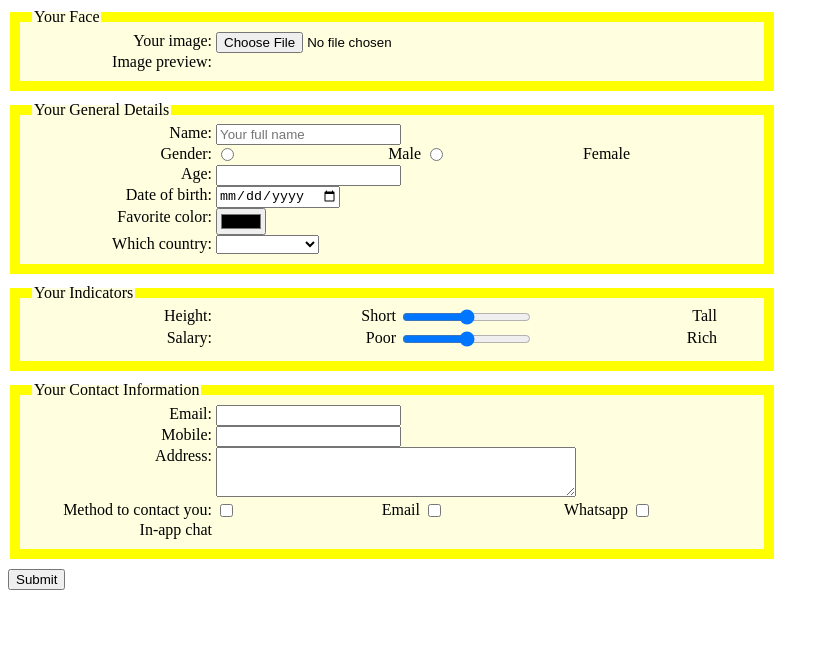
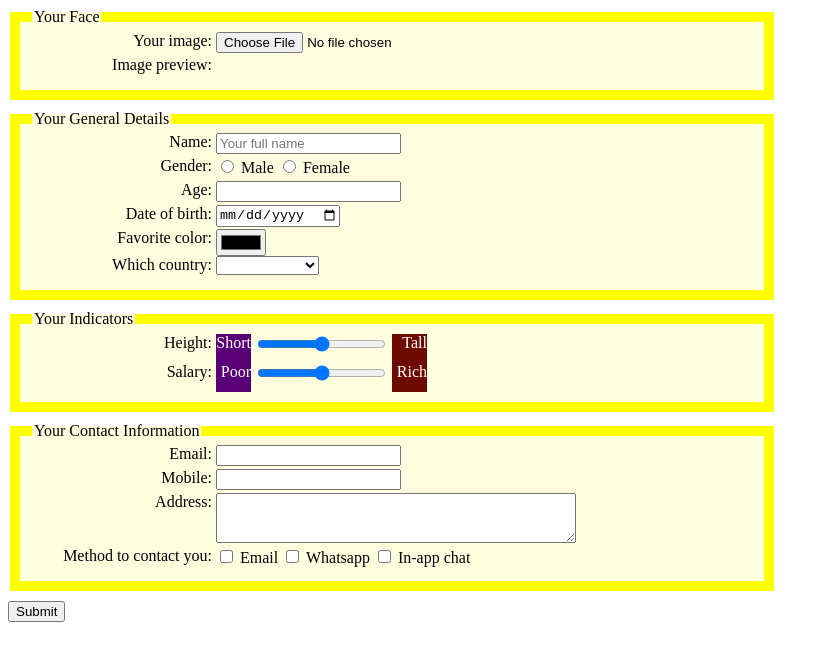
Before and after one commit to djhvscf/Coursera, a plain HTML site: page HTML, CSS and JavaScript/Assessment 1/part3.html in a window 1280 px wide. Shown: the whole page, without its empty margins (0-829 px from the left). Drawn offline with Linux system fonts and the light colour scheme.

Commit message:
Fixing some css code

```diff
--- a/HTML, CSS and JavaScript/Assessment 1/part3.html
+++ b/HTML, CSS and JavaScript/Assessment 1/part3.html
@@ -9,15 +9,32 @@
 				width: 720px;
 			}
 
-			fieldset label {
+			#label {
 				width: 180px;
+				display:inline-block;
+				text-align: right;
+				vertical-align: top;
+				margin-bottom: 6px;
+			}
+
+			#indicatorsLabel {
 				display:inline-block;
 				text-align: right;
 				vertical-align: top;
 			}
 
-			fieldset label:hover {
-				font-size:30px
+			.indicatorsLabelShortPoor {
+				background-color: #5a0076;
+				color: #FFFFFF;
+				height: 29px;
+				width: 35px;
+			}
+
+			.indicatorsLabelTallRich {
+				background-color: #6e0b00;
+				color: #FFFFFF;
+				height: 29px;
+				width: 35px;
 			}
 
 			checkbox, radio {
@@ -28,39 +45,43 @@
 				width:360px;
 				height:50px;
 			}
+
+			label:hover, input:hover, textarea:hover {
+				font-size: 40px;
+			}
 		</style>
 	</head>
 	<body>
 		<form  enctype="multipart/form-data" action="https://ihome.ust.hk/~rossiter/cgi-bin/show_everything.php" method="get">
 			<fieldset>
 				<legend>Your Face</legend>
-				<label for="file">Your image:</label>
+				<label id="label" for="file">Your image:</label>
 				<input type="file" id="file" name="file">
 				<br>
-				<label for="preview">Image preview:</label>
+				<label id="label" for="preview">Image preview:</label>
 				<img id="preview"><br>
 			</fieldset>
 			<fieldset>
 				<legend>Your General Details</legend>
-				<label for="name">Name: </label>
+				<label id="label" for="name">Name: </label>
 				<input type="text" id="name" name="name" placeholder="Your full name" required>
 				<br>
-				<label for="gender">Gender:</label>
+				<label id="label" for="gender">Gender:</label>
 				<input type="radio" id="male" name="gender" value="male" required>
 				<label for="gender">Male</label>
 				<input type="radio" id="female" name="gender" value="female" required>
 				<label for="gender">Female</label>
 				<br>
-				<label for="age">Age:</label>
+				<label id="label" for="age">Age:</label>
 				<input type="number" id="age" name="age" required>
 				<br>
-				<label for="birth">Date of birth:</label>
+				<label id="label" for="birth">Date of birth:</label>
 				<input type="date" id="birth" name="birth">
 				<br>
-				<label for="color">Favorite color:</label>
+				<label id="label" for="color">Favorite color:</label>
 				<input type="color" id="color" name="color">
 				<br>
-				<label for="country">Which country:</label>
+				<label id="label" for="country">Which country:</label>
 				<select name="select" id="country">
 					<option value="-1" selected></option>
 					<option value="CostaRica">Costa Rica</option>
@@ -73,29 +94,29 @@
 			</fieldset>
 			<fieldset>
 				<legend>Your Indicators</legend>
-				<label for="file">Height: </label>
-				<label>Short </label>
+				<label id="label">Height: </label>
+				<label id="indicatorsLabel" class="indicatorsLabelShortPoor">Short </label>
 				<input type="range" name="height" id="height" min="0" max="100">
-				<label> Tall</label>
+				<label id="indicatorsLabel" class="indicatorsLabelTallRich"> Tall</label>
 				<br>
-				<label for="file">Salary: </label>
-				<label>Poor </label>
+				<label id="label">Salary: </label>
+				<label id="indicatorsLabel" class="indicatorsLabelShortPoor">Poor </label>
 				<input type="range" id="salary" name="salary" min="0" max="100">
-				<label> Rich</label>
+				<label id="indicatorsLabel" class="indicatorsLabelTallRich"> Rich</label>
 				<br>
 			</fieldset>
 			<fieldset>
 				<legend>Your Contact Information</legend>
-				<label for="email">Email:</label>
+				<label id="label" for="email">Email:</label>
 				<input type="email" name="email" id="email" required>
 				<br>
-				<label for="mobile">Mobile:</label>
+				<label id="label" for="mobile">Mobile:</label>
 				<input type="tel" id="mobile" name="mobile">
 				<br>
-				<label for="address">Address:</label>
+				<label id="label" for="address">Address:</label>
 				<textarea id="address" name="address"></textarea>
 				<br>
-				<label>Method to contact you:</label>
+				<label id="label" >Method to contact you:</label>
 				<input type="checkbox" name="chkEmail" id="chkEmail">
 				<label for="chkEmail">Email</label>
 				<input type="checkbox" name="whatsapp" id="whatsapp">
```
Also changed, not shown: HTML, CSS and JavaScript/Assessment 1/part1.html (+2 -2 lines), HTML, CSS and JavaScript/Assessment 1/part2.html (+40 -19 lines).
